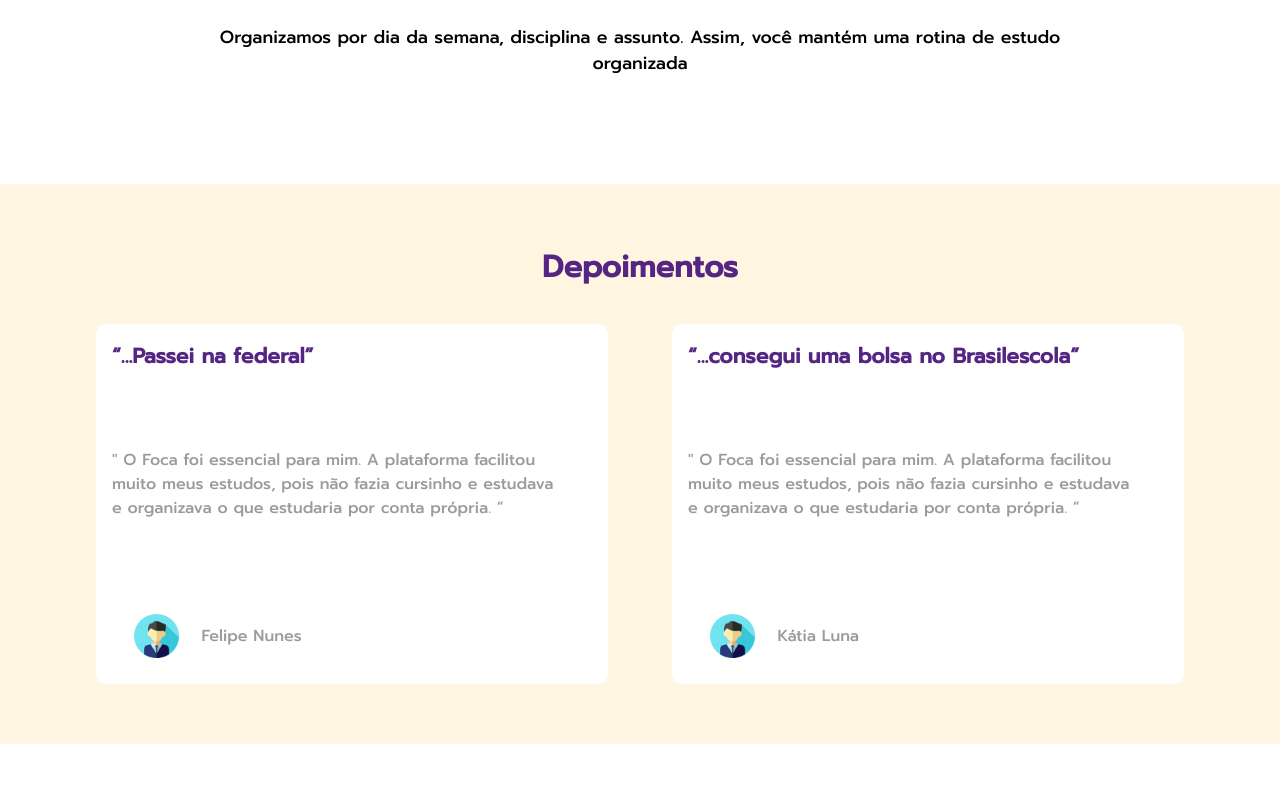
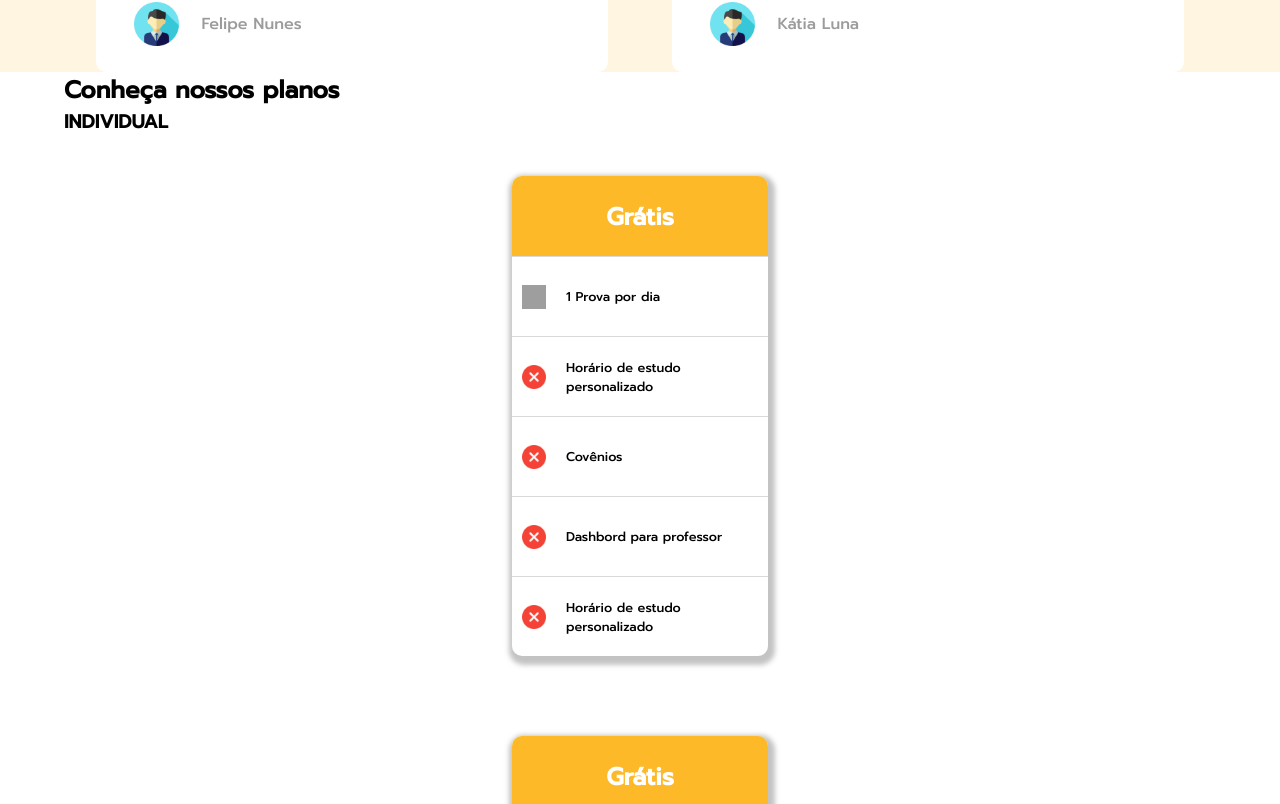
Before and after one commit to Andre-Jaques/FOCA, a React (Create React App) app: page /landingpage in a window 1280 px wide. Shown: the part 936-1740 px from the top of the page. Before the commit the page ends 1680 px from the top, so only its background shows below. Built offline with nearby package versions, Linux system fonts and the light colour scheme; grey boxes are pictures that could not be loaded.

Commit message:
desenvolvendo os boxes do plano

```diff
--- /dev/null
+++ b/src/pages/LandingPage/amarelo.css
@@ -0,0 +1,46 @@
+.containerArticos{
+    width:90vw;
+    height: 70vh;
+    display: flex;
+    justify-content: center;
+    align-items: center;
+}
+
+.artico{
+    width:20vw;
+    height:60vh;
+    border-radius: 10px;
+    box-shadow: 2px 4px 5px 5px rgba(107, 107, 107, 0.404);
+
+}
+
+aside{
+    width:20vw;
+    height:10vh;
+    display: flex;
+    justify-content: space-around;
+    align-items: center;
+    border-top: 1px solid #DAD9D9;
+}
+
+.imgIcon{
+    width:1.5em;
+    height:1.5em;
+}
+
+.descricaoDoPlano{
+    width:15vw;
+    height:9vh;
+    display: flex;
+    align-items: center;
+    font-size:0.8em;
+    text-align: left;
+}
+
+#Amarelo{
+    border-top: none;
+    background: #FDB927;
+    border-radius: 10px 10px 0 0;
+    color: #fff;
+    font-size:1.3em;
+}
--- /dev/null
+++ b/src/pages/LandingPage/boxAmarelo.js
@@ -0,0 +1,56 @@
+import React from 'react';
+import sim from '../../image/sim.png';
+import nao from '../../image/nao.png'
+import './amarelo.css';
+
+function BoxAmarelo(props) {
+    return (
+
+        <>
+           <div className="containerArticos">
+
+                <section className="artico">
+
+                    <aside id="Amarelo">
+                    <h3>{props.titulo}</h3>
+                    </aside>
+
+
+                    <aside>
+                    <img src={props.Sim} alt="" className="imgIcon"/>
+                    <p className="descricaoDoPlano">1 Prova por dia</p>
+                    </aside>
+
+
+                    <aside>
+                    <img src={nao} alt="" className="imgIcon"/>
+                    <p className="descricaoDoPlano">Horário de estudo personalizado</p>
+                    </aside>
+
+
+                    <aside>
+                    <img src={nao} alt="" className="imgIcon"/>
+                    <p className="descricaoDoPlano">Covênios</p>
+                    </aside>
+
+
+                    <aside>
+                    <img src={nao} alt="" className="imgIcon"/>
+                    <p className="descricaoDoPlano">Dashbord para professor</p>
+                    </aside>
+
+
+                    <aside>
+                    <img src={nao} alt="" className="imgIcon"/>
+                    <p className="descricaoDoPlano">Horário de estudo personalizado</p>
+                    </aside>
+
+                    </section>
+
+                </div>
+
+        </>
+    )
+};
+
+export default BoxAmarelo;
--- a/src/pages/LandingPage/landingPage.js
+++ b/src/pages/LandingPage/landingPage.js
@@ -1,6 +1,7 @@
 import React from 'react';
 import Menu from '../../menu';
 import './landingPage.css';
+import BoxAmarelo from './boxAmarelo.js';
 import principal from '../../image/estudante.png';
 import avatar from '../../image/homem-de-negocios.png';
 import {useNavigate} from 'react-router-dom';
@@ -108,6 +109,30 @@ function LandingPage() {
 
                 </section>
 
+                <section id="planos">
+                    <div className="container">
+
+                        <h2 className="tituloPlano">Conheça nossos planos</h2>
+
+                        <section className="containerIndividual">
+
+                            <h3 className="tituloIndividual">INDIVIDUAL</h3>
+
+                            <BoxAmarelo
+                            titulo='Grátis'
+                            PrimeiraDescrição='1 Prova de desempenho por semana'
+                            Sim='../../image/sim.png'
+                            Nao='nao'
+                            />
+                            <BoxAmarelo
+                            titulo='Grátis'
+                            PrimeiraDescrição='1 Prova de desempenho por semana'
+                            />
+
+                        </section>
+                    </div>
+                </section>
+
             </main>
 
         </>
```
Also changed, not shown: src/image/nao.png (added), src/image/sim.png (added), src/pages/LandingPage/boxAmerelo.js (added).
